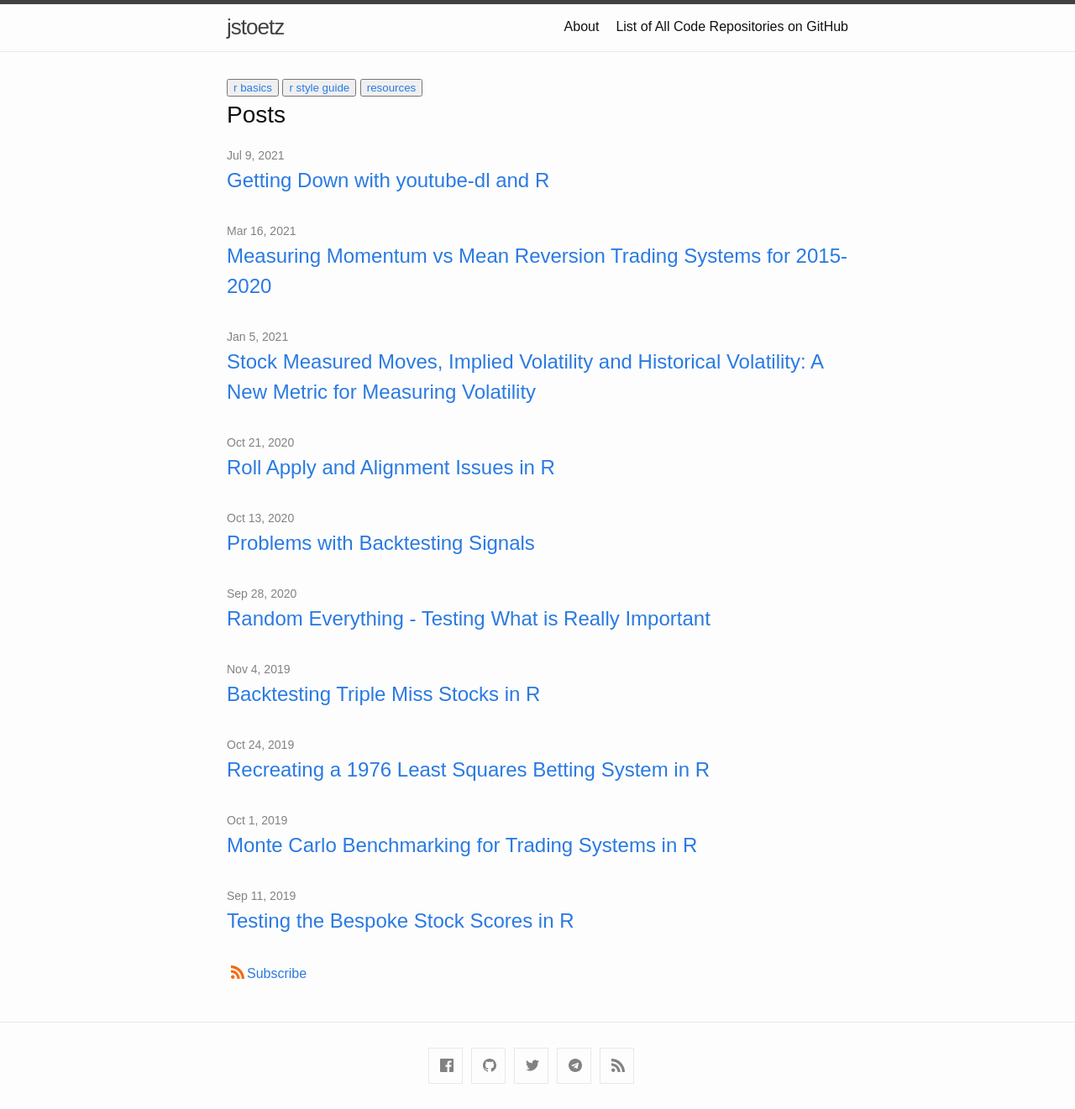
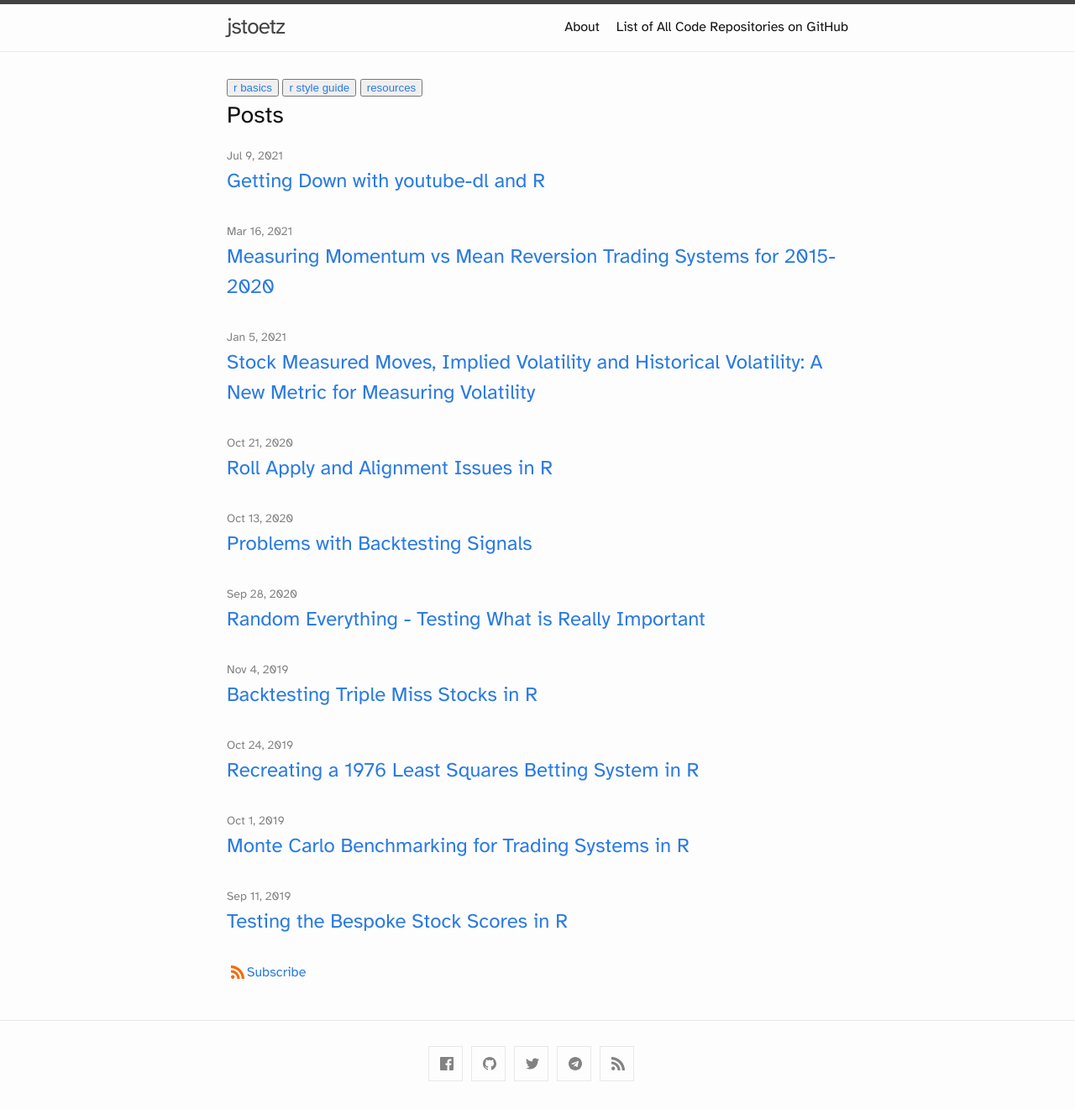
Before and after one commit to jstoetz/jstoetz.github.io, a Jekyll site: the page built from index.html, in a window 1280 px wide. Shown: the whole page at 84% size. Built offline with Jekyll 4.4.1, drawn with Linux system fonts in a browser that asks for light colours; the list of posts is cut into pages by our own code.

Commit message:
Update head.html

```diff
--- a/_includes/head.html
+++ b/_includes/head.html
@@ -4,6 +4,8 @@
   <meta name="viewport" content="width=device-width, initial-scale=1">
   {%- seo -%}
   <link rel="stylesheet" href="{{ "/assets/css/style.css" | relative_url }}">
+  <link rel="preconnect" href="https://fonts.gstatic.com" crossorigin>
+  <link href="https://fonts.googleapis.com/css2?family=Atkinson+Hyperlegible:wght@400;700&display=swap" rel="stylesheet">
   {%- feed_meta -%}
   {%- if jekyll.environment == 'production' and site.google_analytics -%}
     {%- include google-analytics.html -%}
```
